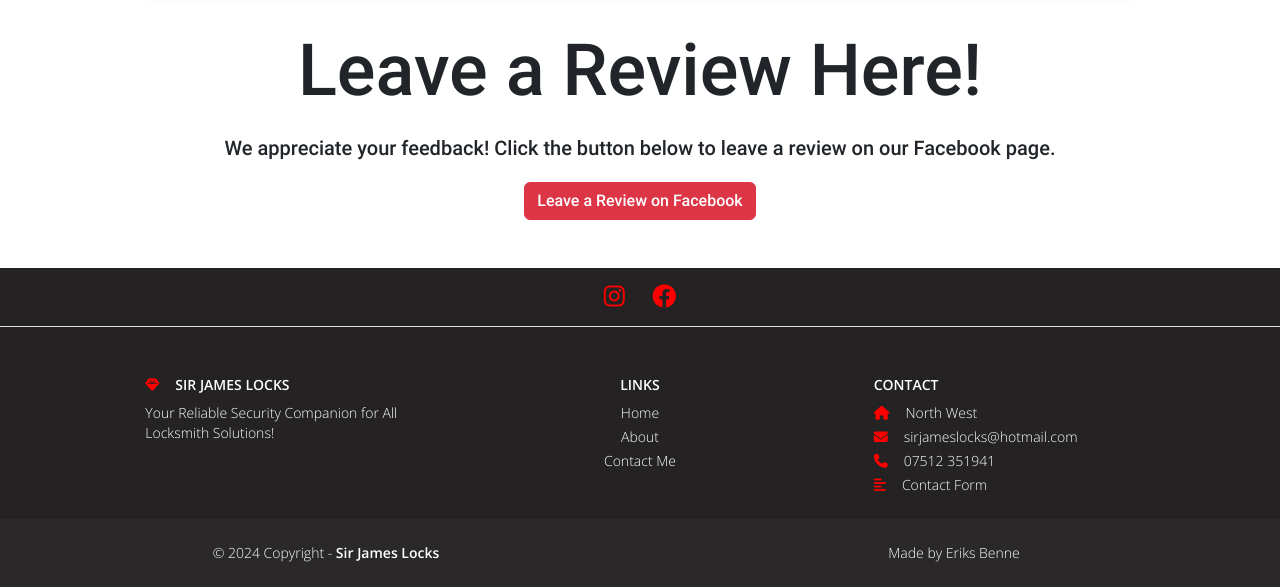
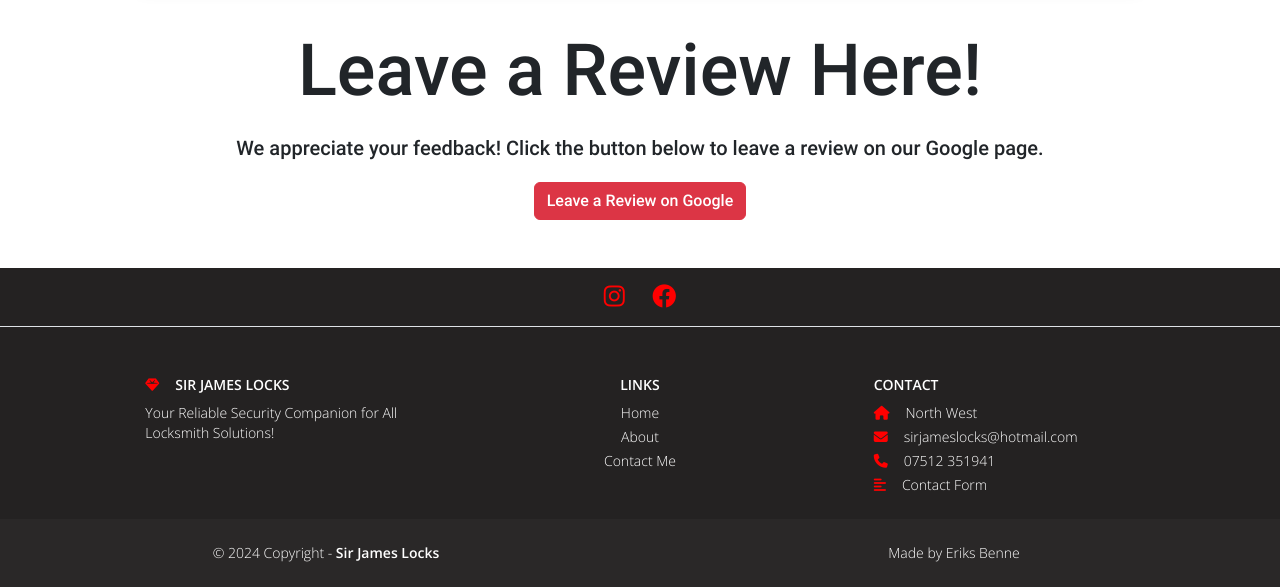
Before and after one commit to Forest1599/sirjames, a Django app: page / in a window 1280 px wide. Shown: the part 2028-2615 px from the top of the page. Run offline with Django 4.2, Linux system fonts and the light colour scheme; some libraries are stand-ins or nearby versions.

Commit message:
added google review link

```diff
--- a/myapp/templates/index.html
+++ b/myapp/templates/index.html
@@ -149,13 +149,13 @@
 <div class="container mt-5 mb-5" id="reviews">
     <section id="leaveReviewSection" class="text-center">
         <h2 class="mb-4 display-2 text-center" data-aos="fade-up">Leave a Review Here!</h2>
-        <p class="lead" data-aos="fade-up">We appreciate your feedback! Click the button below to leave a review on our Facebook page.</p>
-        <a href="https://www.facebook.com/sirjameslocks/reviews" class="btn btn-danger mt-4" data-aos="fade-up">Leave a Review on Facebook</a>
+        <p class="lead" data-aos="fade-up">We appreciate your feedback! Click the button below to leave a review on our Google page.</p>
+        <a href="https://g.page/r/CcARgMeVrq4JEBI/review" class="btn btn-danger mt-4" data-aos="fade-up">Leave a Review on Google</a>
     </section>
 </div>
 
 <script src="https://static.elfsight.com/platform/platform.js" data-use-service-core defer></script>
-<div class="elfsight-app-2126923b-f139-4a55-a472-a252965f37f6" data-elfsight-app-lazy data-aos="fade-up"></div>
+<div class="elfsight-app-3057248c-d395-4154-af91-d184b18495ac" data-elfsight-app-lazy></div>
 
 {% endblock %}
 
```
